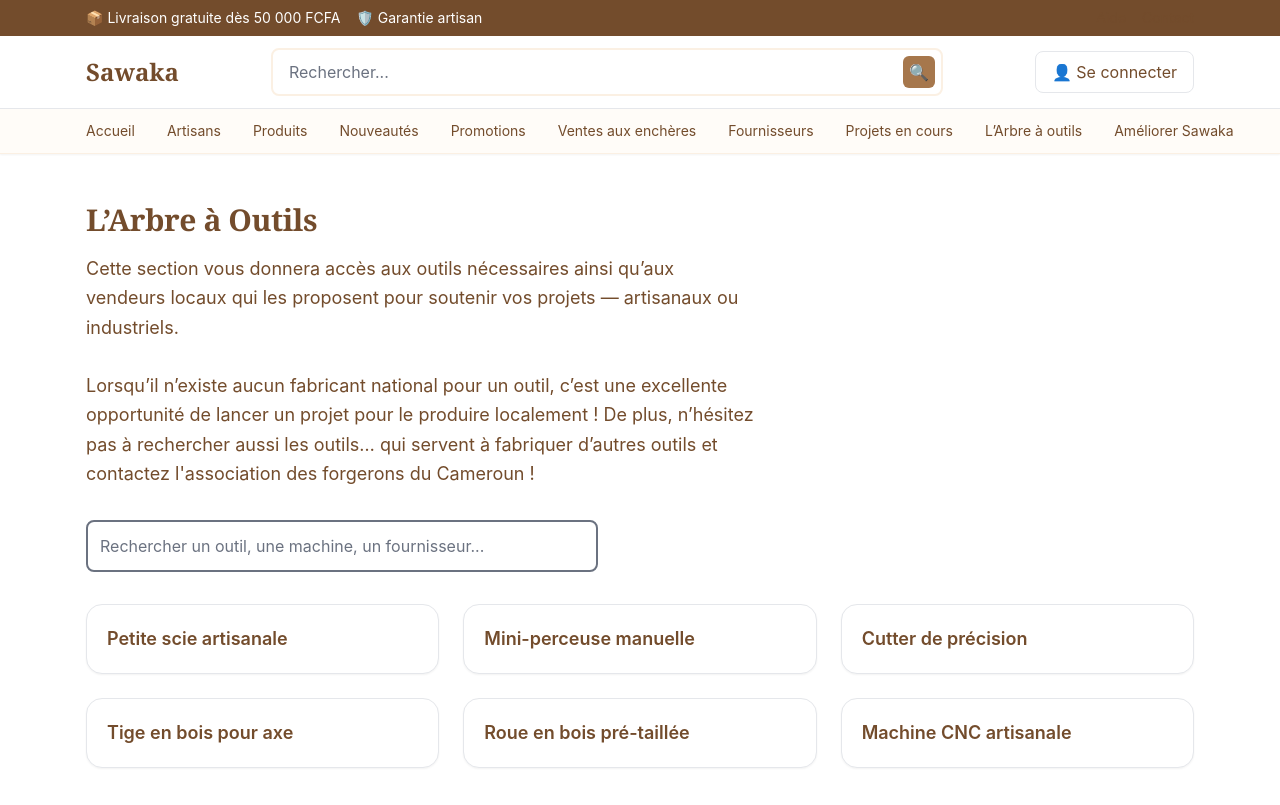
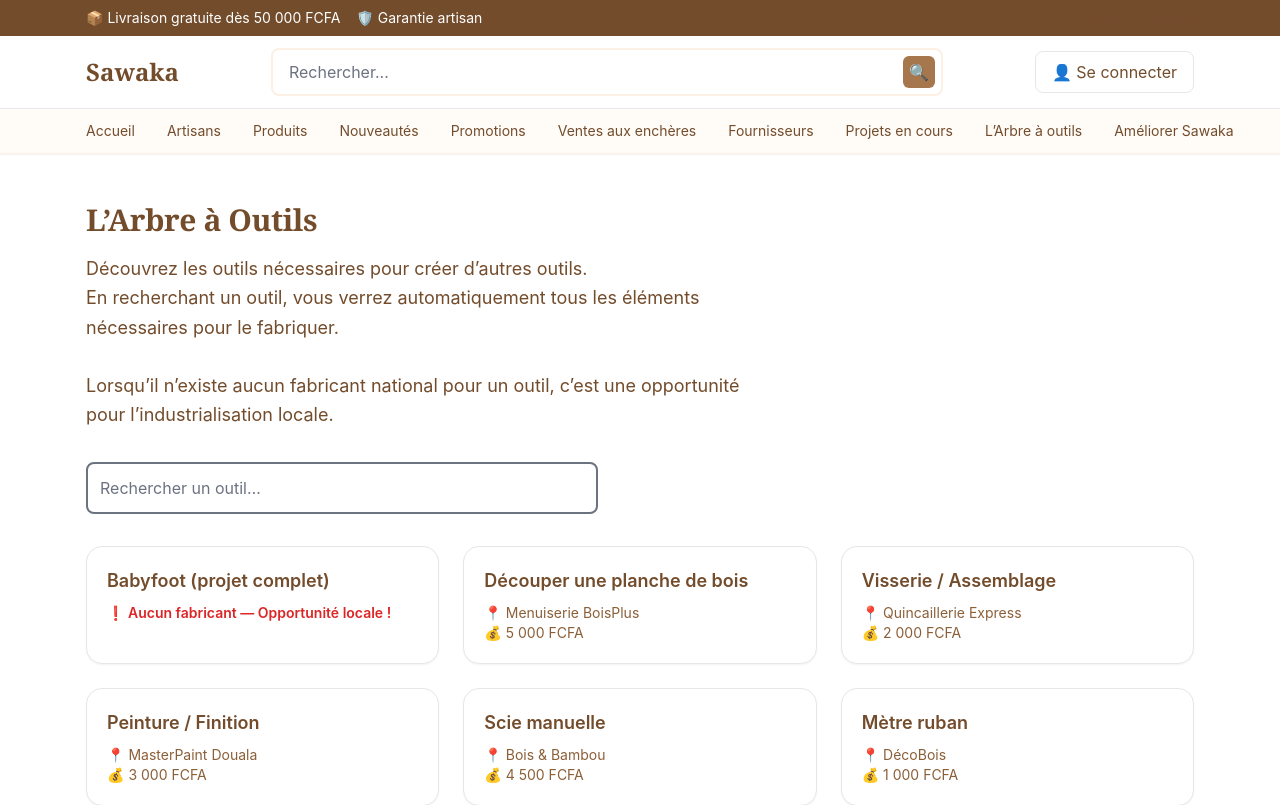
Before and after one commit to Bond52/ecommerce-web-avec-tailwind, a Next.js app: page /arbre in a window 1280 px wide. Shown: the top 805 px of the page. Built offline with nearby package versions, Linux system fonts and the light colour scheme.

Commit message:
Ajout arbre v1

```diff
--- a/app/arbre/page.tsx
+++ b/app/arbre/page.tsx
@@ -2,104 +2,172 @@
 
 import { useState } from "react";
 
+/* 🌳 ARBRE D’OUTILS (parent → enfants) */
+const toolTree = [
+  {
+    id: "babyfoot",
+    name: "Babyfoot (projet complet)",
+    vendor: null,
+    price: null,
+    children: ["planche-bois", "visserie", "peinture"],
+  },
+
+  {
+    id: "planche-bois",
+    name: "Découper une planche de bois",
+    vendor: "Menuiserie BoisPlus",
+    price: "5 000 FCFA",
+    children: ["scie", "metre", "main"],
+  },
+
+  {
+    id: "visserie",
+    name: "Visserie / Assemblage",
+    vendor: "Quincaillerie Express",
+    price: "2 000 FCFA",
+    children: ["tournevis", "main"],
+  },
+
+  {
+    id: "peinture",
+    name: "Peinture / Finition",
+    vendor: "MasterPaint Douala",
+    price: "3 000 FCFA",
+    children: ["pinceau", "main"],
+  },
+
+  // 🔧 OUTILS SIMPLES
+  { id: "scie", name: "Scie manuelle", vendor: "Bois & Bambou", price: "4 500 FCFA", children: ["main"] },
+  { id: "metre", name: "Mètre ruban", vendor: "DécoBois", price: "1 000 FCFA", children: ["main"] },
+  { id: "tournevis", name: "Tournevis", vendor: "Quincaillerie Express", price: "800 FCFA", children: ["main"] },
+  { id: "pinceau", name: "Pinceau", vendor: "MasterPaint", price: "500 FCFA", children: ["main"] },
+
+  // 🖐️ FIN DE CHAÎNE
+  { id: "main", name: "La main de l’artisan 🖐️", vendor: null, price: null, children: [] },
+];
+
+/* 🔍 Trouver un outil par ID */
+function getTool(id: string) {
+  return toolTree.find((t) => t.id === id) || null;
+}
+
+/* 🔁 Expansion récursive : trouve toutes les dépendances d’un outil */
+function expandTool(id: string) {
+  const root = getTool(id);
+  if (!root) return [];
+
+  const result: any[] = [];
+  const visited = new Set<string>();
+
+  function explore(nodeId: string) {
+    if (visited.has(nodeId)) return;
+    visited.add(nodeId);
+
+    const node = getTool(nodeId);
+    if (!node) return;
+
+    result.push(node);
+
+    // explore enfants
+    node.children.forEach((childId) => explore(childId));
+  }
+
+  explore(id);
+  return result;
+}
+
 export default function ArbrePage() {
   const [query, setQuery] = useState("");
+  const [selected, setSelected] = useState<any[]>([]);
 
-  // 🔧 Catalogue fictif des outils
-  const tools = [
-    {
-      name: "Petite scie artisanale",
-      vendor: "Boutique Bois&Bambou",
-      price: "4 500 FCFA",
-    },
-    {
-      name: "Mini-perceuse manuelle",
-      vendor: "Atelier TechnoCraft",
-      price: "12 000 FCFA",
-    },
-    {
-      name: "Cutter de précision",
-      vendor: "Art & Design Shop",
-      price: "2 000 FCFA",
-    },
-    {
-      name: "Tige en bois pour axe",
-      vendor: "ÉcoRécup Village",
-      price: "500 FCFA",
-    },
-    {
-      name: "Roue en bois pré-taillée",
-      vendor: "DécoBois Douala",
-      price: "2 800 FCFA",
-    },
-    {
-      name: "Machine CNC artisanale",
-      vendor: null, // ❗ Aucun fabricant !
-      price: null,
-    },
-  ];
-
-  const filtered = tools.filter((t) =>
+  // outils filtrés
+  const filtered = toolTree.filter((t) =>
     t.name.toLowerCase().includes(query.toLowerCase())
   );
 
   return (
     <div className="wrap py-12">
-      <h1 className="text-3xl font-bold text-sawaka-700 mb-4">
-        L’Arbre à Outils
-      </h1>
+      <h1 className="text-3xl font-bold text-sawaka-700 mb-4">L’Arbre à Outils</h1>
 
       <p className="text-sawaka-700 text-lg leading-relaxed max-w-2xl mb-8">
-        Cette section vous donnera accès aux outils nécessaires ainsi qu’aux vendeurs
-        locaux qui les proposent pour soutenir vos projets — artisanaux ou industriels.
+        Découvrez les outils nécessaires pour créer d’autres outils.
+        <br />
+        En recherchant un outil, vous verrez automatiquement tous les éléments nécessaires pour le fabriquer.
         <br /><br />
-      Lorsqu’il n’existe aucun fabricant national pour un outil, c’est une excellente opportunité de lancer un projet pour le produire localement !
-      De plus, n’hésitez pas à rechercher aussi les outils… qui servent à fabriquer d’autres outils et contactez l'association des forgerons du Cameroun !
+        Lorsqu’il n’existe aucun fabricant national pour un outil, c’est une opportunité pour l’industrialisation locale.
       </p>
 
       {/* 🔍 Barre de recherche */}
       <div className="max-w-lg mb-8">
         <input
           type="text"
-          placeholder="Rechercher un outil, une machine, un fournisseur..."
+          placeholder="Rechercher un outil…"
           value={query}
           onChange={(e) => setQuery(e.target.value)}
           className="w-full p-3 border-2 border-cream-300 rounded-lg focus:border-sawaka-500 focus:ring-0"
         />
       </div>
 
-      {/* 🔧 Liste d’outils */}
-      <div className="grid grid-cols-1 md:grid-cols-2 lg:grid-cols-3 gap-6">
-        {filtered.map((tool, i) => (
+      {/* 🔧 LISTE DES OUTILS DISPONIBLES */}
+      <div className="grid grid-cols-1 md:grid-cols-2 lg:grid-cols-3 gap-6 mb-12">
+        {filtered.map((tool) => (
           <div
-            key={i}
-            className="relative bg-white p-5 border border-cream-300 rounded-xl shadow-sm hover:shadow-lg transition group cursor-pointer"
+            key={tool.id}
+            onClick={() => setSelected(expandTool(tool.id))}
+            className="cursor-pointer bg-white p-5 border border-cream-300 rounded-xl shadow-sm hover:shadow-lg transition relative"
           >
-            <div className="text-lg font-semibold text-sawaka-700">
-              {tool.name}
-            </div>
+            <div className="text-lg font-semibold text-sawaka-700">{tool.name}</div>
 
-            {/* 🟦 Info-bulle au survol */}
-            <div className="absolute left-0 top-full mt-2 w-full p-3 rounded-lg shadow-md border bg-white opacity-0 group-hover:opacity-100 transition pointer-events-none">
+            <div className="text-sm text-sawaka-600 mt-2">
               {tool.vendor ? (
                 <>
-                  <div className="text-sm text-sawaka-700">
-                    📍 Vendeur : <span className="font-medium">{tool.vendor}</span>
-                  </div>
-                  <div className="text-sm text-sawaka-700 mt-1">
-                    💰 Prix : <span className="font-medium">{tool.price}</span>
-                  </div>
+                  📍 {tool.vendor}
+                  <br />
+                  💰 {tool.price}
                 </>
               ) : (
-                <div className="text-sm text-red-600 font-semibold">
-                  ❗ Aucun fabricant pour cet outil !
-                  <br />Voilà une opportunité !
-                </div>
+                <span className="text-red-600 font-semibold">
+                  ❗ Aucun fabricant — Opportunité locale !
+                </span>
               )}
             </div>
           </div>
         ))}
       </div>
+
+      {/* 🌳 AFFICHAGE DE L’ARBRE EXPANSÉ */}
+      {selected.length > 0 && (
+        <div className="bg-white p-6 rounded-xl shadow-md border border-cream-300">
+          <h2 className="text-2xl font-bold text-sawaka-700 mb-4">
+            Chaîne complète des outils nécessaires
+          </h2>
+
+          <ul className="space-y-4">
+            {selected.map((tool) => (
+              <li
+                key={tool.id}
+                className="p-4 border rounded-lg bg-cream-50 border-cream-300"
+              >
+                <div className="font-semibold text-sawaka-800">{tool.name}</div>
+
+                {tool.id !== "main" && (
+                  <div className="text-sm text-sawaka-600 mt-1">
+                    📍 Vendeur : {tool.vendor || "Non disponible"}
+                    <br />
+                    💰 Prix : {tool.price || "Non disponible"}
+                  </div>
+                )}
+
+                {tool.id === "main" && (
+                  <div className="text-sm text-sawaka-600 mt-1">
+                    🖐️ L’outil final est… la main de l’artisan !
+                  </div>
+                )}
+              </li>
+            ))}
+          </ul>
+        </div>
+      )}
 
       {filtered.length === 0 && (
         <p className="mt-6 text-sawaka-600">Aucun outil trouvé.</p>
```
